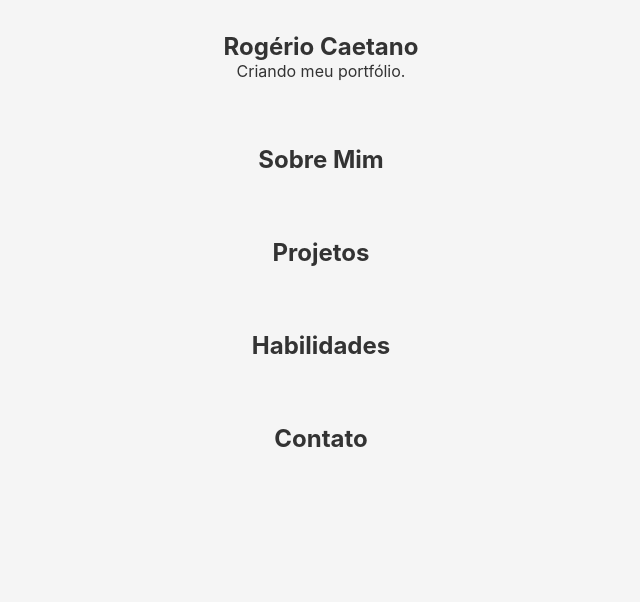
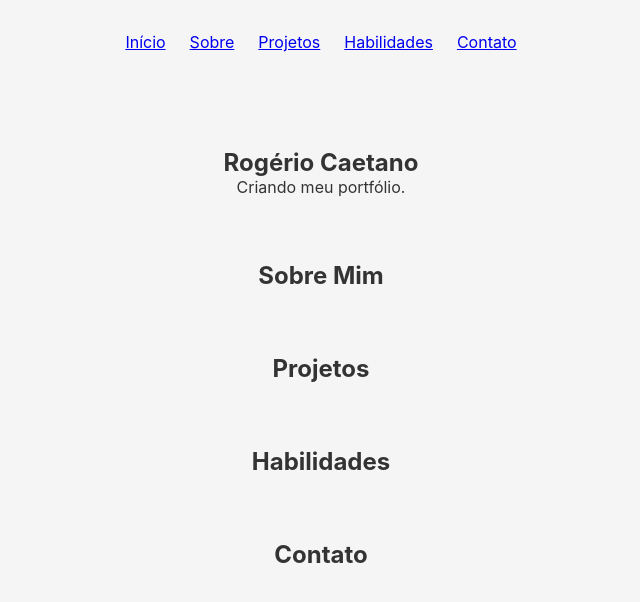
Before and after one commit to rogeriocaetanojr/portfolio-rogerio, a React (Vite) app: page / in a window 1280 px wide. Shown: the top 602 px of the page, without its empty margins (319-959 px from the left). Built offline with nearby package versions, Linux system fonts and the light colour scheme.

Commit message:
feat: adiciona navegação simples entre seções da página inicial

```diff
--- a/src/pages/Home.jsx
+++ b/src/pages/Home.jsx
@@ -1,6 +1,14 @@
 export function Home() {
   return (
     <main style={{ padding: '2rem', display: 'flex', flexDirection: 'column', gap: '4rem', textAlign: 'center' }}>
+      <nav style={{ display: 'flex', justifyContent: 'center', gap: '1.5rem', marginBottom: '2rem' }}>
+        <a href="#inicio">Início</a>
+        <a href="#sobre">Sobre</a>
+        <a href="#projetos">Projetos</a>
+        <a href="#habilidades">Habilidades</a>
+        <a href="#contato">Contato</a>
+      </nav>
+
       <section id="inicio">
         <h1>Rogério Caetano</h1>
         <p>Criando meu portfólio.</p>
```
